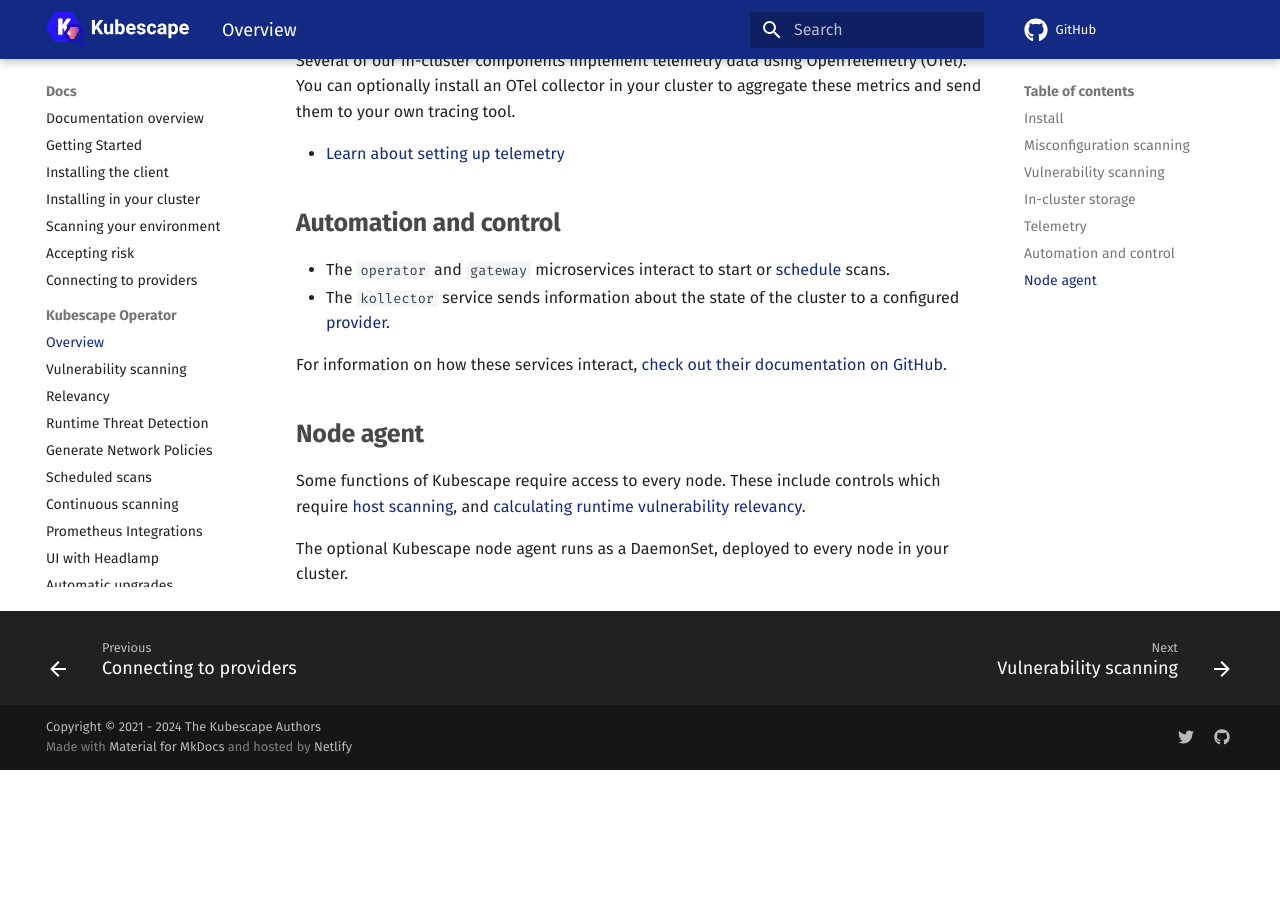
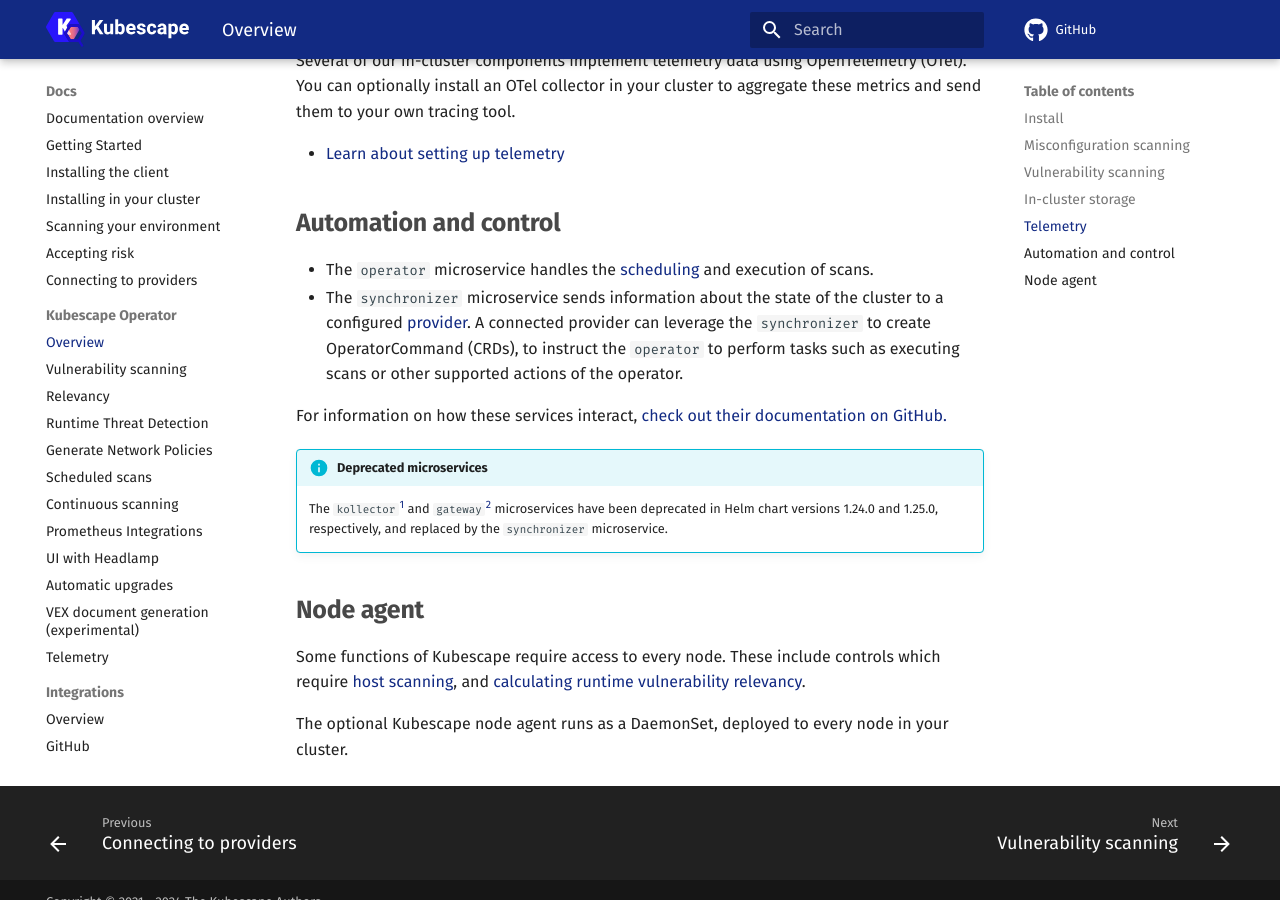
Before and after one commit to kubescape/kubescape.io, an MkDocs documentation site: the page built from docs/docs/operator/index.md, in a window 1280 px wide and 900 px high, scrolled down 1663 px. Built offline with MkDocs 1.6.1 and Material for MkDocs 9.7.7, drawn with Linux system fonts in a browser that asks for light colours; comment, search, counter and statistics services are not loaded; before the commit the page ends 2433 px from its top, so only the background shows below that.

Commit message:
deprecated microservices
Signed-off-by: Amir Malka <amirm@armosec.io>
Signed-off-by: Oshrat <oshratn@armosec.io>

```diff
--- a/docs/docs/operator/index.md
+++ b/docs/docs/operator/index.md
@@ -62,10 +62,14 @@
 
 ## Automation and control
 
-* The `operator` and `gateway` microservices interact to start or [schedule](scheduled-scans.md) scans.
-* The `kollector` service sends information about the state of the cluster to a configured [provider](../providers.md).
+* The `operator` microservice handles the [scheduling](scheduled-scans.md) and execution of scans.
+* The `synchronizer` microservice sends information about the state of the cluster to a configured [provider](../providers.md). A connected provider can leverage the `synchronizer` to create OperatorCommand (CRDs), to instruct the `operator` to perform tasks such as executing scans or other supported actions of the operator.
 
 For information on how these services interact, [check out their documentation on GitHub.](https://github.com/kubescape/helm-charts/blob/main/charts/kubescape-operator/README.md)
+
+!!! info "Deprecated microservices"
+
+    The `kollector`<sup>[1](https://github.com/kubescape/helm-charts/pull/559)</sup> and `gateway`<sup>[2](https://github.com/kubescape/helm-charts/pull/565)</sup> microservices have been deprecated in Helm chart versions 1.24.0 and 1.25.0, respectively, and replaced by the `synchronizer` microservice.
 
 ## Node agent
 
```
